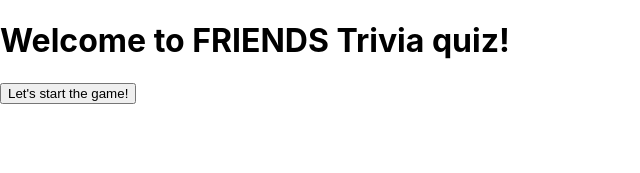
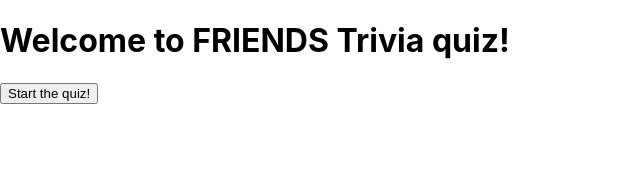
Before and after one commit to Technigo/project-redux-quiz-old, a React (Create React App) app: page / in a window 1280 px wide. Shown: the top 173 px of the page, without its empty margins (0-640 px from the left). Built offline with nearby package versions, Linux system fonts and the light colour scheme.

Commit message:
new changes

```diff
--- a/src/App.js
+++ b/src/App.js
@@ -2,7 +2,6 @@ import React from "react";
 import { Provider } from "react-redux";
 import { combineReducers, configureStore } from "@reduxjs/toolkit";
 import { quiz } from "reducers/quiz";
-
 import StartPage from "components/StartPage";
 
 const reducer = combineReducers({
--- a/src/components/StartPage.js
+++ b/src/components/StartPage.js
@@ -1,3 +1,4 @@
+/* eslint-disable quotes */
 import React from "react";
 import { CurrentQuestion } from "./CurrentQuestion";
 
@@ -13,7 +14,7 @@ const StartPage = () => {
       <div>
         <h1>Welcome to FRIENDS Trivia quiz!</h1>
         <button type="button" onClick={onButtonClick}>
-          Let's start the game!
+          Start the quiz!
         </button>
       </div>
     );
```
